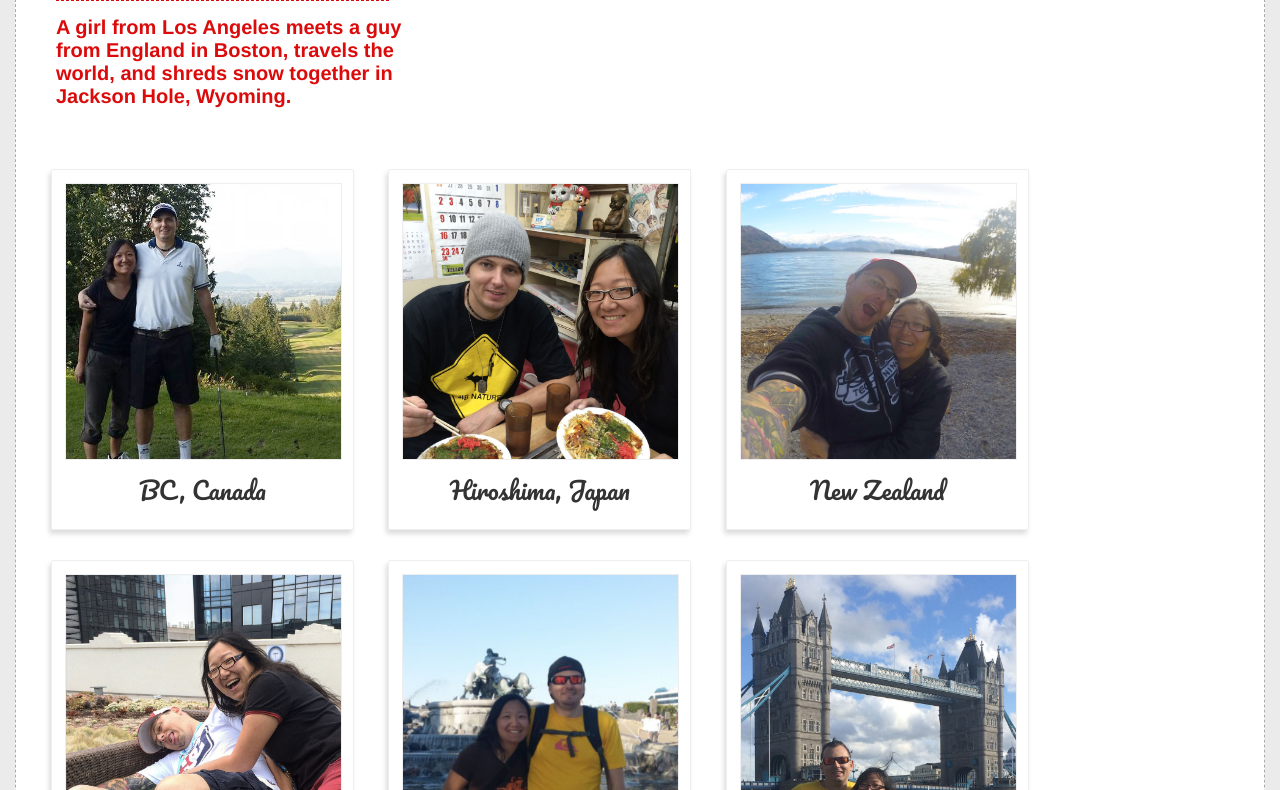
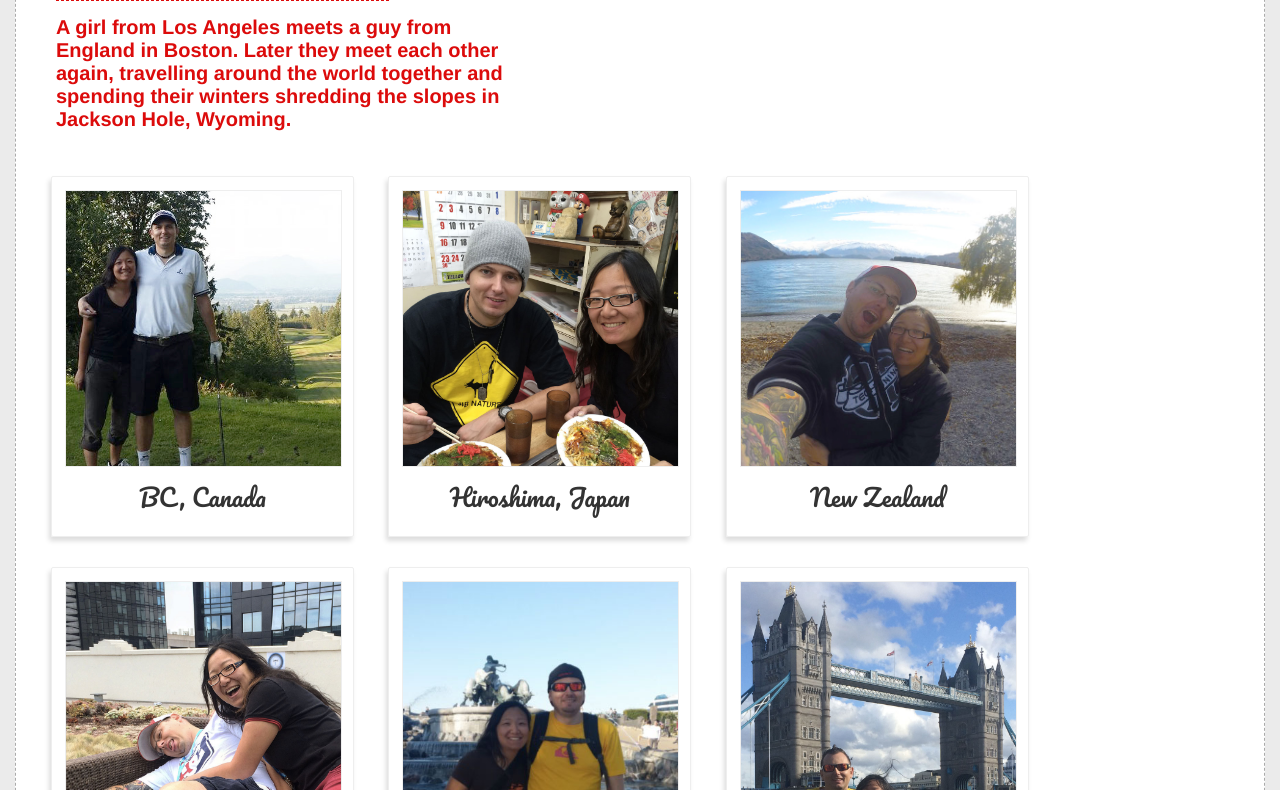
Before and after one commit to xtine/joeandchristine, a plain HTML site: page index.html in a window 1280 px wide. Shown: the part 151-941 px from the top of the page. Drawn offline with Linux system fonts and the light colour scheme.

Commit message:
update opening description

```diff
--- a/index.html
+++ b/index.html
@@ -25,7 +25,7 @@
       Joe Stevens<br/>
       Christine Cheung
     </h1>
-    <h2>A girl from Los Angeles meets a guy from England in Boston, travels the world, and shreds snow together in Jackson Hole, Wyoming.</h2>
+    <h2>A girl from Los Angeles meets a guy from England in Boston. Later they meet each other again, travelling around the world together and spending their winters shredding the slopes in Jackson Hole, Wyoming.</h2>
   </header>
 
   <div class="corner-ribbon">Getting married!</div>
--- a/scss/style.scss
+++ b/scss/style.scss
@@ -41,11 +41,10 @@ header {
   h2 {
     font-size: 20px;
     padding: 15px 0 0;
-    max-width: 350px;
+    max-width: 450px;
   }
 
 }
-
 
 .corner-ribbon {
   width: 270px;
@@ -66,7 +65,6 @@ header {
 }
 
 
-
 .main {
   padding: 0 20px;
 }
@@ -76,6 +74,7 @@ ul {
 }
 
 .polaroids {
+  margin-top: 0;
   margin-bottom: 40px;
 
   li {
```
Also changed, not shown: css/style.css.
